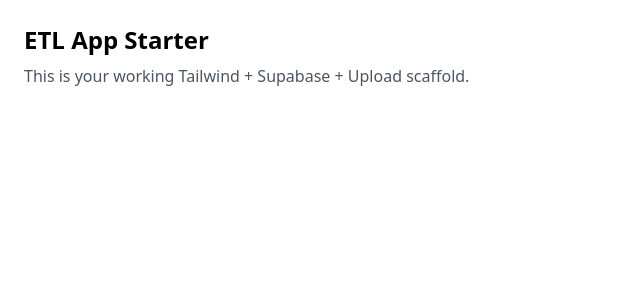
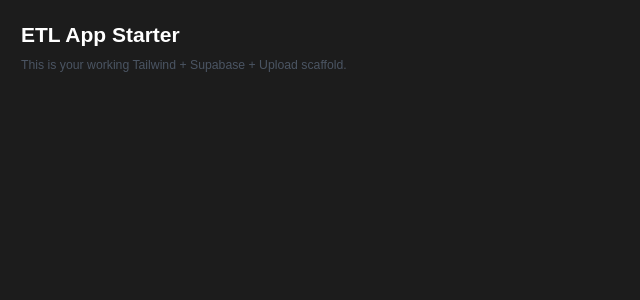
Before and after one commit to dhhgsdev/etl-starter-app, a Next.js app: page / in a window 1280 px wide. Shown: the top 300 px of the page, without its empty margins (0-640 px from the left). Built offline with nearby package versions, Linux system fonts and the light colour scheme.

Commit message:
update 06052025

```diff
--- a/app/globals.css
+++ b/app/globals.css
@@ -2,3 +2,55 @@
 @tailwind base;
 @tailwind components;
 @tailwind utilities;
+
+@import url('https://cdn.jsdelivr.net/npm/@vscode/codicons/dist/codicon.css');
+
+/* Base Styling */
+html,
+body {
+  @apply bg-[#1c1c1c] text-gray-200 text-sm leading-relaxed;
+  font-family: 'codicon', sans-serif;
+  min-height: 100%;
+}
+
+/* Headings */
+h1 {
+  @apply text-2xl font-bold text-white;
+}
+h2 {
+  @apply text-lg font-semibold text-white;
+}
+h3 {
+  @apply text-base font-medium text-white;
+}
+
+/* Links */
+a {
+  @apply text-gray-300 hover:text-white no-underline text-sm font-semibold transition-colors duration-150;
+}
+
+/* Tables */
+table {
+  @apply w-full table-auto border-collapse;
+}
+th {
+  @apply text-left px-4 py-2 font-semibold bg-[#2c2c2c] text-white border-b border-gray-700;
+}
+td {
+  @apply px-4 py-2 border-b border-gray-800;
+}
+
+/* Cards */
+.card {
+  @apply bg-[#1f1f1f] border border-gray-700 rounded-md p-4;
+}
+
+/* Buttons */
+button {
+  @apply px-3 py-2 rounded bg-gray-700 hover:bg-gray-600 text-white text-sm font-medium transition;
+}
+
+/* Global Transitions */
+* {
+  @apply transition-colors duration-100;
+}
```
